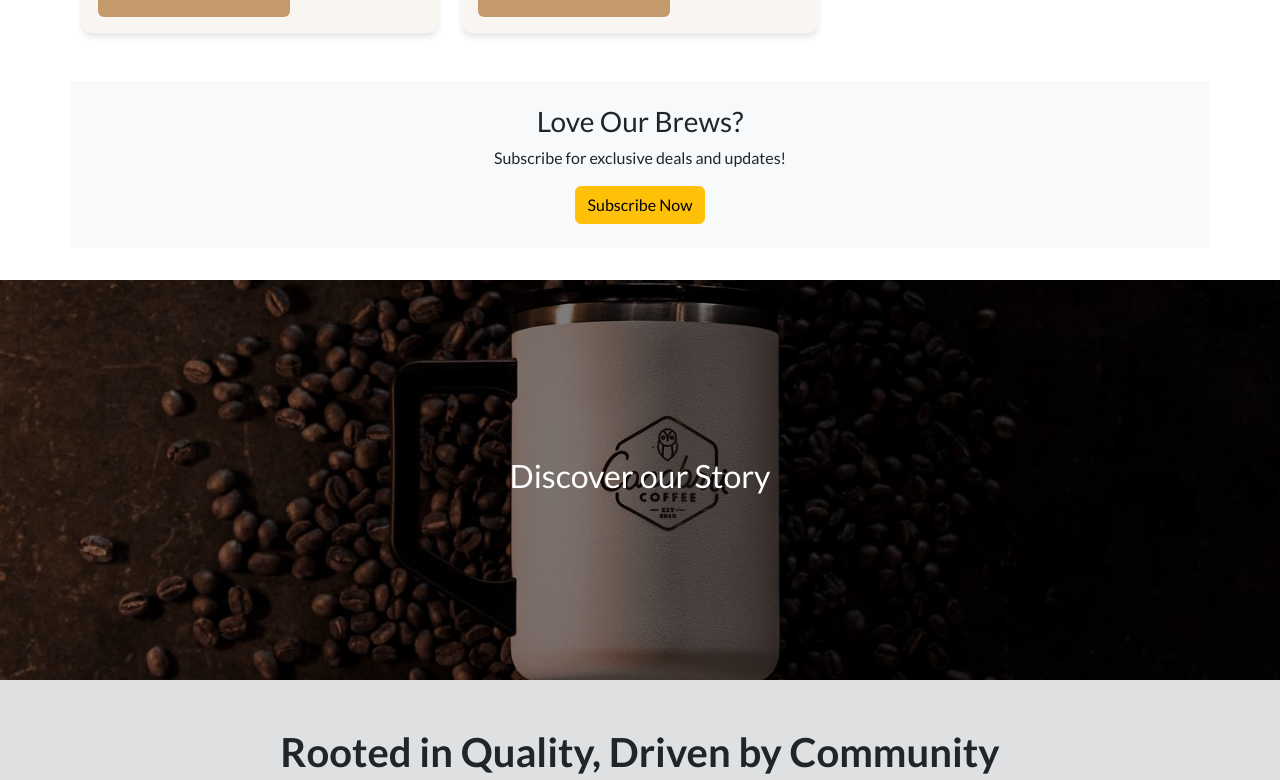
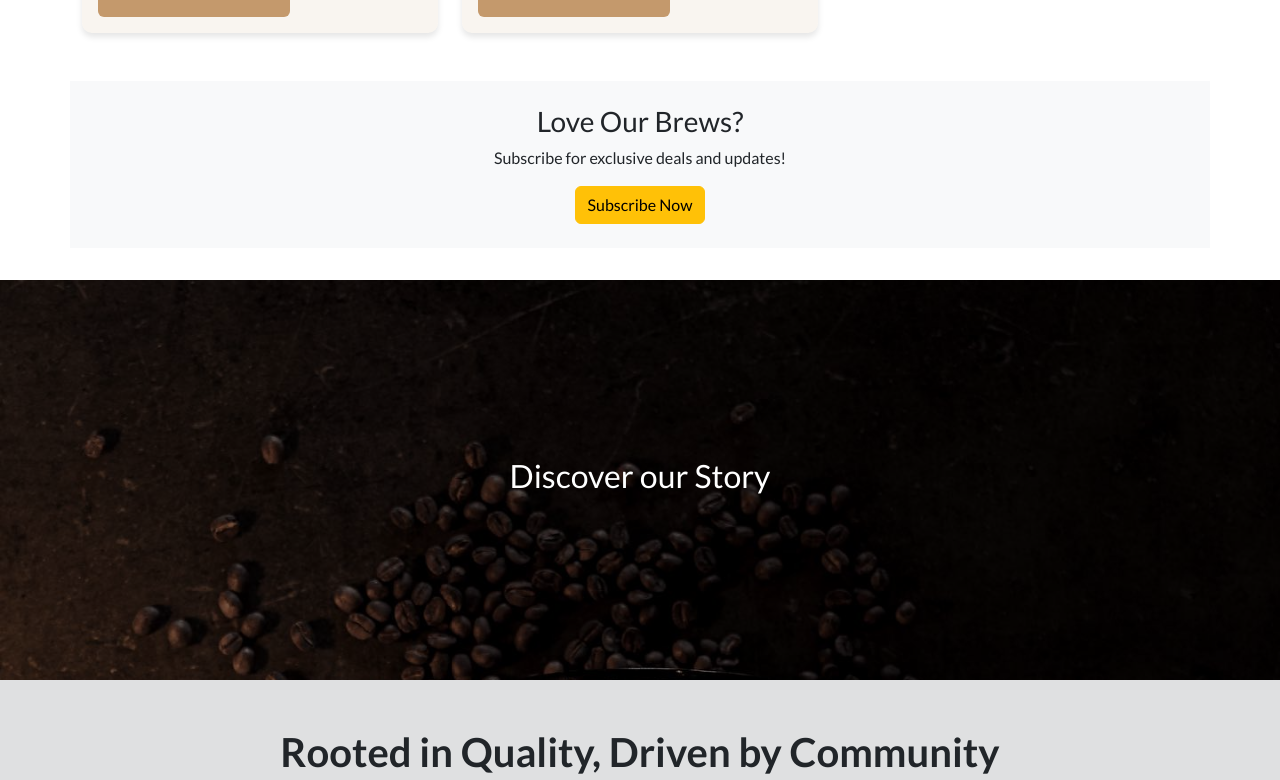
Before and after one commit to palmaisaias/Canabru, a React (Vite) app: page / in a window 1280 px wide. Shown: the part 1702-2482 px from the top of the page. Built offline with nearby package versions, Linux system fonts and the light colour scheme; a web font is replaced by a local one.

Commit message:
React Para

```diff
--- a/package.json
+++ b/package.json
@@ -17,6 +17,7 @@
     "react": "^18.3.1",
     "react-dom": "^18.3.1",
     "react-leaflet": "^4.2.1",
+    "react-parallax": "^3.5.1",
     "react-router-dom": "^6.28.0",
     "react-scroll": "^1.9.0"
   },
--- a/src/App.jsx
+++ b/src/App.jsx
@@ -22,6 +22,7 @@ const App = () => {
     AOS.init({
       duration: 1200, // Animation duration in milliseconds
       once: true, // Trigger animations only once
+      disable: "mobile",
     });
   }, []);
 
--- a/src/components/ParallaxSection.jsx
+++ b/src/components/ParallaxSection.jsx
@@ -1,34 +1,16 @@
-import React, { useEffect } from "react";
+import React from "react";
+import { Parallax } from "react-parallax";
 import "../styles/Parallax.css"; // Ensure the CSS file path is correct
 
 const ParallaxSection = ({ image, text }) => {
-  useEffect(() => {
-    const handleScroll = () => {
-      const parallaxElements = document.querySelectorAll(".parallax-section");
-      parallaxElements.forEach((element) => {
-        const offset = window.pageYOffset;
-        element.style.backgroundPosition = `center ${offset * 0.5}px`; // Adjust the multiplier for the speed
-      });
-    };
-
-    // Add event listener for scroll
-    window.addEventListener("scroll", handleScroll);
-
-    // Cleanup on component unmount
-    return () => {
-      window.removeEventListener("scroll", handleScroll);
-    };
-  }, []);
-
   return (
-    <div
-      className="parallax-section"
-      style={{ backgroundImage: `url(${image})` }}
-    >
-      <div className="parallax-overlay">
-        <h2>{text}</h2>
+    <Parallax bgImage={image} strength={500}>
+      <div className="parallax-section">
+        <div className="parallax-overlay">
+          <h2>{text}</h2>
+        </div>
       </div>
-    </div>
+    </Parallax>
   );
 };
 
```
Also changed, not shown: 1 other file (tests, documents, lock files or other folders).
